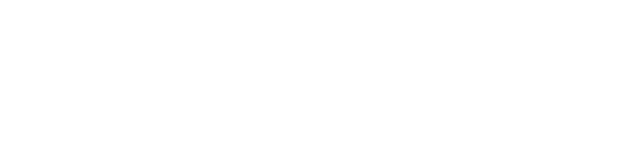
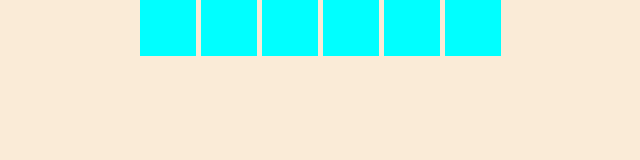
Before and after one commit to henrymutua/Etch-a-Sketch, a plain HTML site: page index.html in a window 1280 px wide. Shown: the whole page, without its empty margins (80-720 px from the left). Drawn offline with Linux system fonts and the light colour scheme.

Commit message:
All divs added

```diff
--- a/main.js
+++ b/main.js
@@ -1,7 +1,6 @@
 const body  = document.body;
 
 const container = document.createElement('div');
-
 container.setAttribute('class', 'container');
 body.appendChild(container);
 
@@ -28,5 +27,3 @@ container.appendChild(div5);
 const div6 = document.createElement('div');
 div6.setAttribute('id', 'six');
 container.appendChild(div6);
-
-console.log(container);
--- a/style.css
+++ b/style.css
@@ -1,47 +1,81 @@
+body{
+    margin: 0px;
+    padding: 0px;
+    border: 0px;
+    height: 800px;
+    width: 800px;
+    background-color: antiquewhite;
+}
+
 .container{
     display:flex;
     flex-wrap:wrap;
-    color:grey;
-    height: 600px;
+    background-color:antiquewhite;
+    height: 800px;
     width: 800px;
     margin: 0px;
     padding: 0px;
     border: 0px;
+    gap: 5px;
+    justify-content: center;
 
 }
 
 #one{
+    margin: 0px;
+    padding : 20px;
+    border: 0px;
     height: 16px;
     width: 16px;
-    color:blue;
+    background-color:cyan;
 }
 
 #two{
+    margin: 0px;
+    padding : 20px;
+    border: 0px;
     height: 16px;
     width: 16px;
-    color:blue;
+    background-color:cyan;
 }
 
+
 #three{
+    margin: 0px;
+    padding : 20px;
+    border: 0px;
     height: 16px;
     width: 16px;
-    color:blue;
+    background-color:cyan;
+
 }
 
 #four{
+    margin: 0px;
+    padding : 20px;
+    border: 0px;
     height: 16px;
     width: 16px;
-    color:blue;
+    background-color:cyan;
+
 }
 
 #five{
+    margin: 0px;
+    padding : 20px;
+    border: 0px;
     height: 16px;
     width: 16px;
-    color:blue;
+    background-color:cyan;
+
 }
 
 #six{
+    margin: 0px;
+    padding : 20px;
+    border: 0px;
     height: 16px;
     width: 16px;
-    color:blue;
+    background-color:cyan;
+
 }
```
